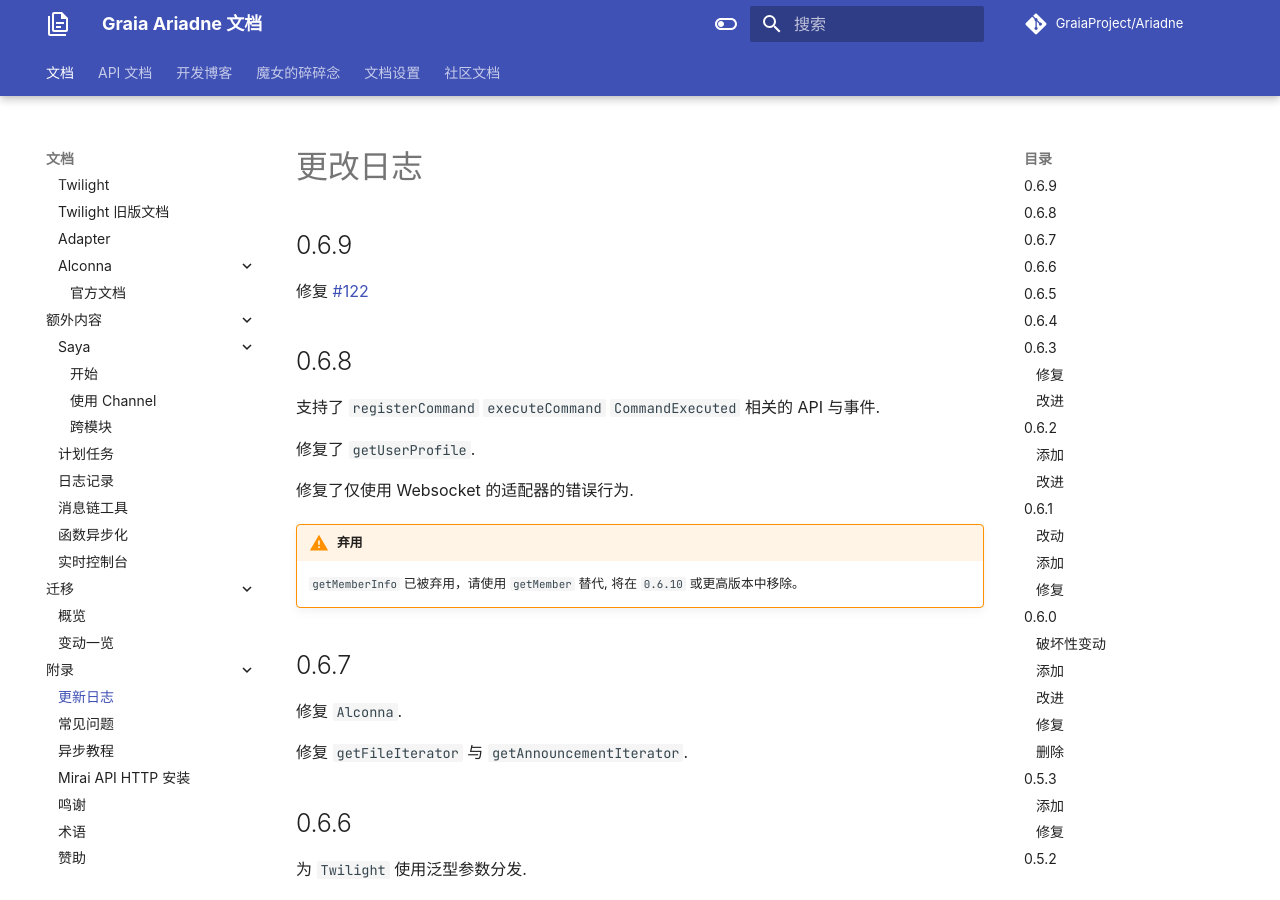
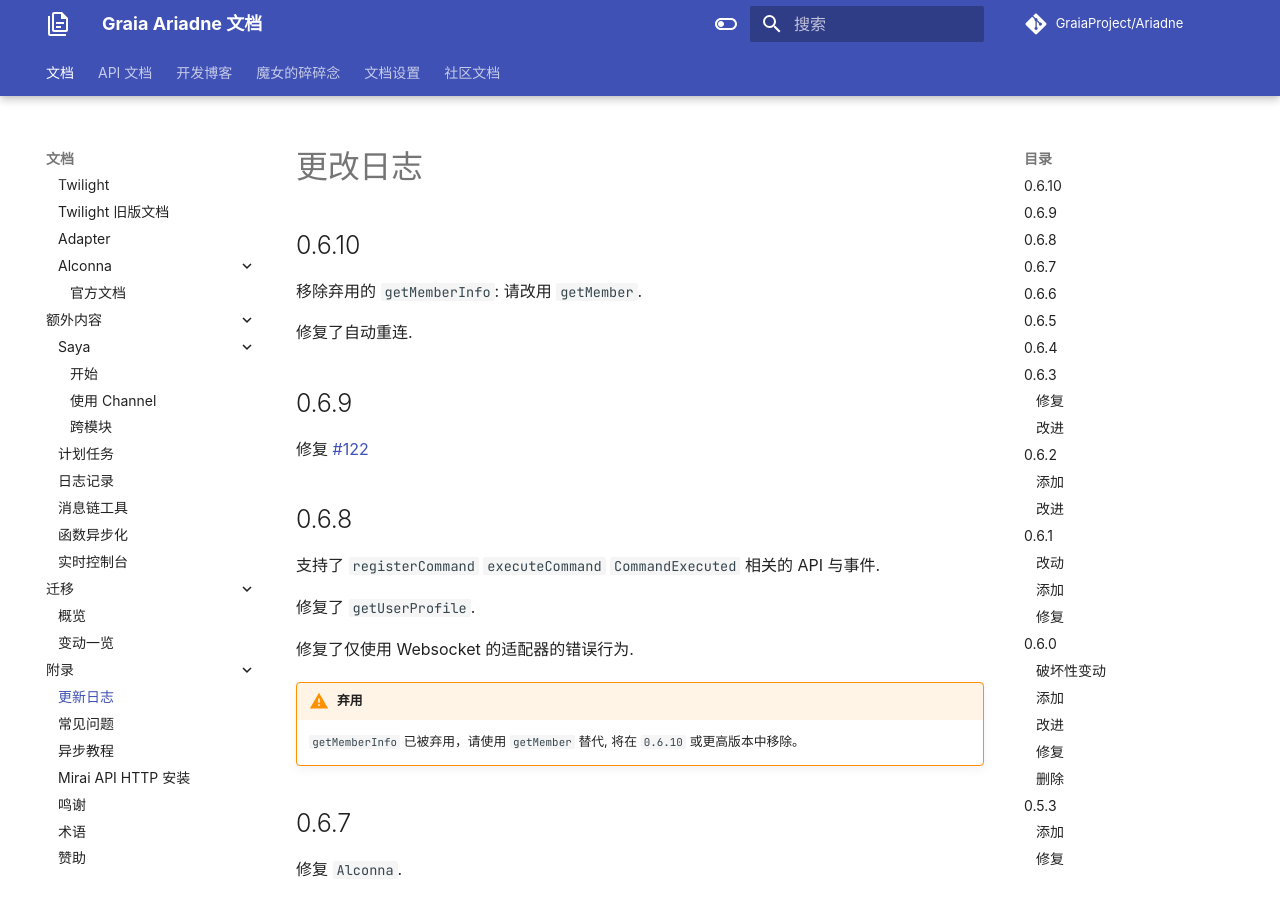
Before and after one commit to GraiaProject/Ariadne, an MkDocs documentation site: the page built from docs/appendix/CHANGELOG.md, in a window 1280 px wide and 900 px high. Built offline with MkDocs 1.6.1 and Material for MkDocs 9.7.7, drawn with Linux system fonts in a browser that asks for light colours; comment, search, counter and statistics services are not loaded.

Commit message:
✨0.6.10

```diff
--- a/docs/appendix/CHANGELOG.md
+++ b/docs/appendix/CHANGELOG.md
@@ -1,4 +1,10 @@
 # 更改日志
+
+## 0.6.10
+
+移除弃用的 `getMemberInfo`: 请改用 `getMember`.
+
+修复了自动重连.
 
 ## 0.6.9
 
--- a/pyproject.toml
+++ b/pyproject.toml
@@ -1,6 +1,6 @@
 [tool.poetry]
 name = "graia-ariadne"
-version = "0.6.9"
+version = "0.6.10"
 description = "Another elegant Python QQ Bot framework for mirai and mirai-api-http v2."
 authors = [
     "BlueGlassBlock <blueglassblock@outlook.com>",
```
